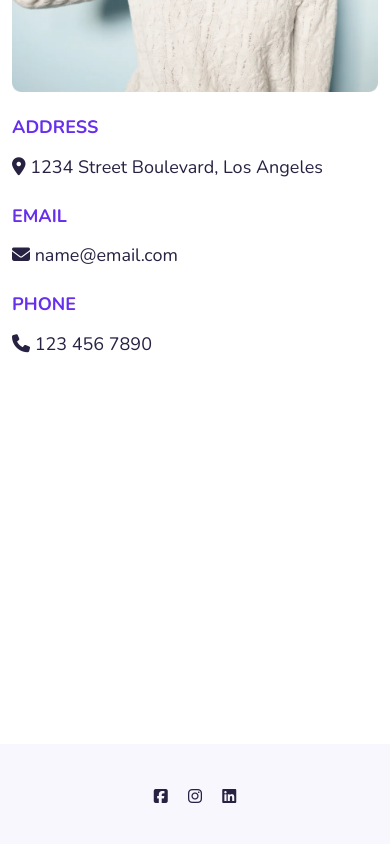
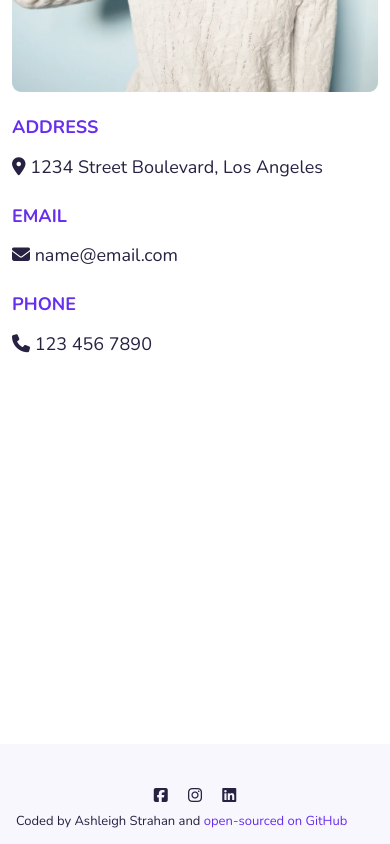
Before and after one commit to ashleighstrahan/recipe-blog-site, a plain HTML site: page contact.html in a window 390 px wide. Shown: the part 453-1297 px from the top of the page. Drawn offline with nearby package versions, Linux system fonts and the light colour scheme.

Commit message:
Added coding info to footer of all pages

```diff
--- a/contact.html
+++ b/contact.html
@@ -73,8 +73,8 @@
         <div class="row">
           <div class="col-md-6">
             <img
-              src="/images/shelley-photo.png"
-              alt="Shelley photo"
+              src="/images/profile-photo.png"
+              alt="Profile photo"
               class="img-fluid"
             />
           </div>
@@ -98,6 +98,14 @@
         <i class="fa-brands fa-instagram me-3"></i>
         <i class="fa-brands fa-linkedin"></i>
       </div>
+      <span class="ms-3"
+        >Coded by Ashleigh Strahan and
+        <a
+          href="https://github.com/ashleighstrahan/recipe-blog-site"
+          target="_blank"
+          >open-sourced on GitHub</a
+        ></span
+      >
     </div>
     <script
       src="https://code.jquery.com/jquery-3.2.1.slim.min.js"
--- a/src/style.css
+++ b/src/style.css
@@ -153,16 +153,26 @@ hr {
 }
 
 .footer-container {
+  color: #272142;
   background-color: #f9f7fe;
   height: 100px;
   margin-bottom: 0;
   width: 100%;
 }
 
+.footer-container a {
+  color: #662eed;
+  text-decoration: none;
+}
+
+.footer-container a:hover {
+  text-decoration: underline;
+}
+
 .social-media-links {
   color: var(--body-text-color);
   font-size: 16px;
-  padding-top: 41px;
+  padding-top: 40px;
   text-align: center;
 }
 
@@ -195,6 +205,12 @@ hr {
   .about-page h1 {
     font-size: 48px;
     margin-top: 38px;
+  }
+  .about-page h2 {
+    text-align: center;
+  }
+  .about-page p {
+    text-align: center;
   }
   .about-me-content {
     margin-top: 50px;
@@ -236,4 +252,9 @@ hr {
   .contact-content h4 {
     margin: 25px auto 15px;
   }
+  .footer-container span {
+    font-size: small;
+    text-align: center;
+    margin-right: auto;
+  }
 }
```
Also changed, not shown: about.html (+10 -2 lines), index.html (+8 -0 lines), recipes.html (+8 -0 lines), images/profile-photo.png (renamed from images/shelley-photo.png).
